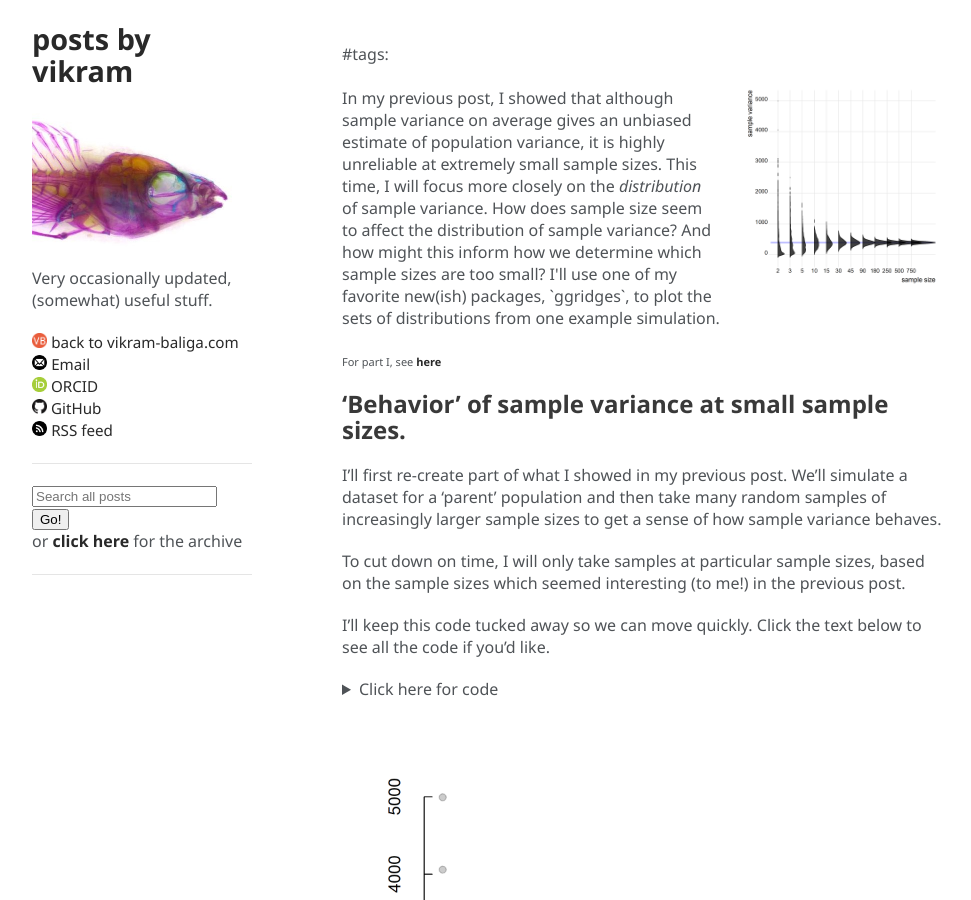
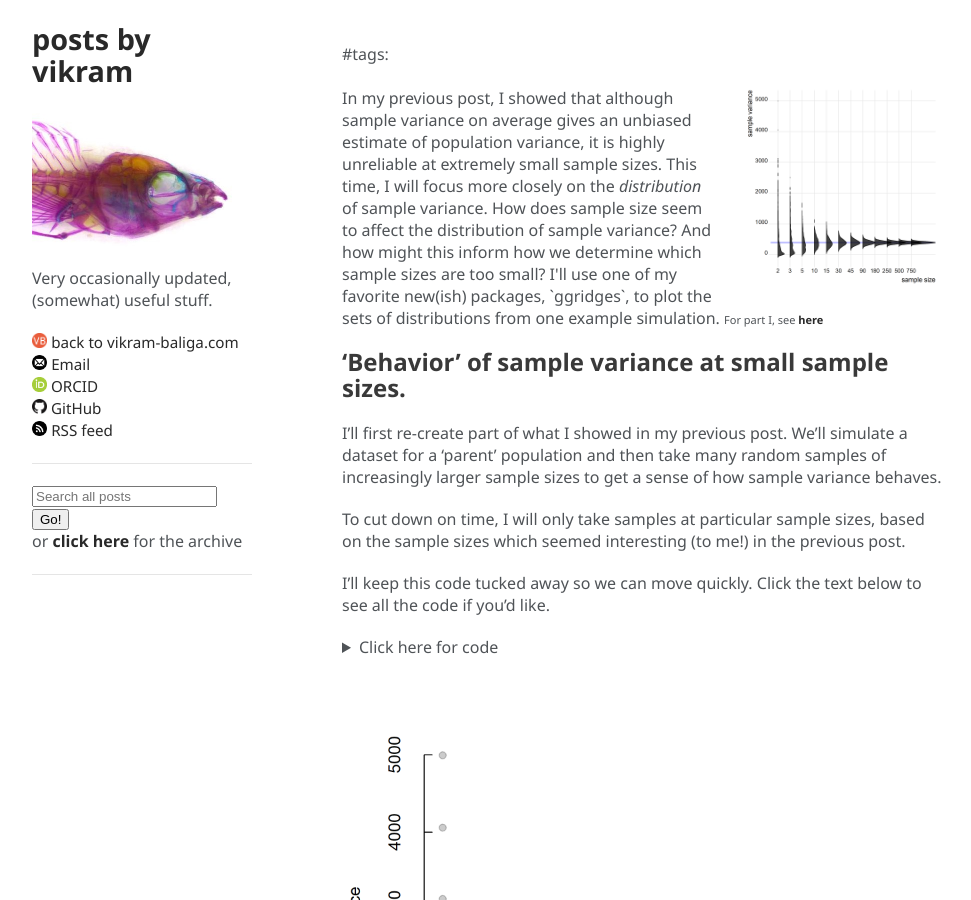
Before and after one commit to vbaliga/vbaliga.github.io, a Jekyll site: the page built from _posts/2019-05-12-sample-variance-distributions-ggridges-small-sample-size.md, in a window 1280 px wide and 900 px high. Shown: the whole window, without its empty margins (153-1124 px from the left). Built offline with Jekyll 4.4.1, drawn with Linux system fonts in a browser that asks for light colours; our own code applies the rules of GitHub Pages for plain Markdown files; a script that is not in the unit is left out.

Commit message:
Update 2019-05-12-sample-variance-distributions-ggridges-small-sample-size.md

```diff
--- a/_posts/2019-05-12-sample-variance-distributions-ggridges-small-sample-size.md
+++ b/_posts/2019-05-12-sample-variance-distributions-ggridges-small-sample-size.md
@@ -10,9 +10,8 @@ In my previous post, I showed that although sample variance on average gives an
 
 This time, I will focus more closely on the <i>distribution</i> of sample variance. How does sample size seem to affect the distribution of sample variance? And how might this inform how we determine which sample sizes are too small? I'll use one of my favorite new(ish) packages, `ggridges`, to plot the sets of distributions from one example simulation.
 
+<small>For part I, see <b><a href="https://vbaliga.github.io/dangers-sample-variance-small-sample-size/">here</a></b></small>
 </p>
-
-<small>For part I, see <b><a href="https://vbaliga.github.io/dangers-sample-variance-small-sample-size/">here</a></b></small>
 <!---more--->
 
 ## ‘Behavior’ of sample variance at small sample sizes.
```
